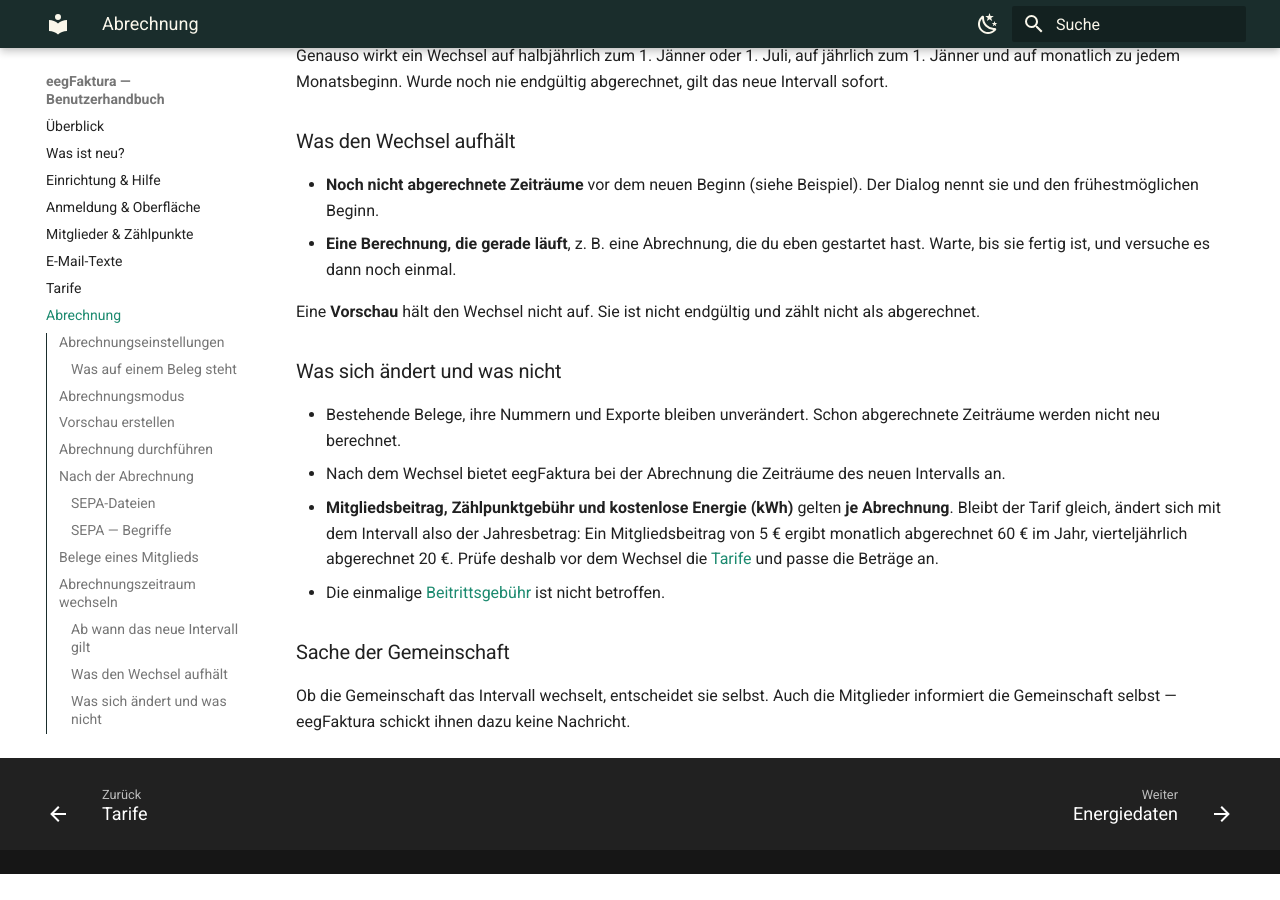
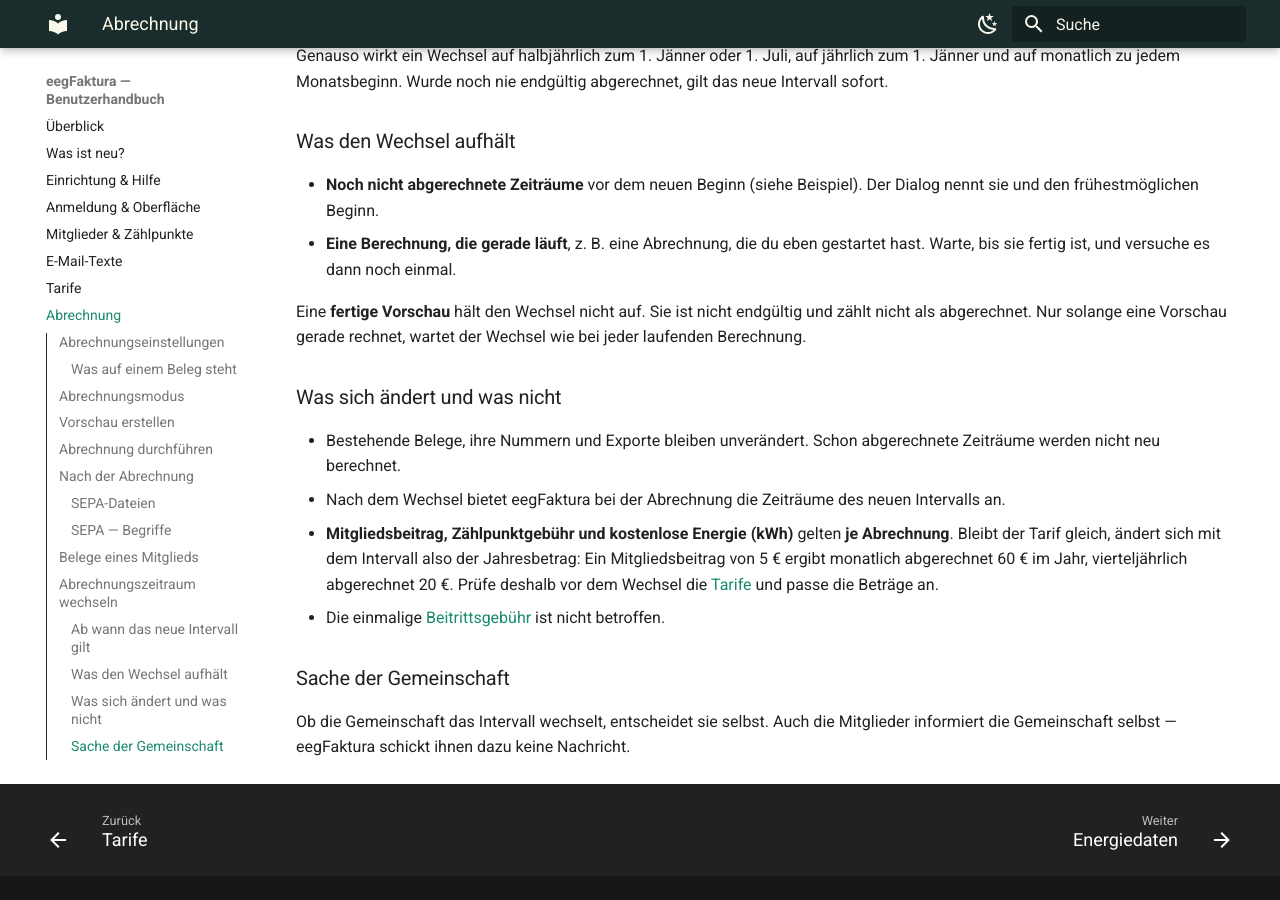
Before and after one commit to eegfaktura/eegfaktura-user-guide, an MkDocs documentation site: the page built from docs/05-abrechnung.md, in a window 1280 px wide and 900 px high, scrolled down 10975 px. Built offline with MkDocs 1.6.1 and Material for MkDocs 9.7.7, drawn with Linux system fonts in a browser that asks for light colours; before the commit the page ends 11849 px from its top, so only the background shows below that.

Commit message:
docs(abrechnung): only a finished preview never blocks; changelog without base fee (review)
Co-Authored-By: Claude Opus 5.5 <noreply@anthropic.com>

```diff
--- a/docs/05-abrechnung.md
+++ b/docs/05-abrechnung.md
@@ -222,7 +222,8 @@ jedem Monatsbeginn. Wurde noch nie endgültig abgerechnet, gilt das neue Interva
 - **Eine Berechnung, die gerade läuft**, z. B. eine Abrechnung, die du eben gestartet hast. Warte, bis sie fertig ist,
   und versuche es dann noch einmal.
 
-Eine **Vorschau** hält den Wechsel nicht auf. Sie ist nicht endgültig und zählt nicht als abgerechnet.
+Eine **fertige Vorschau** hält den Wechsel nicht auf. Sie ist nicht endgültig und zählt nicht als abgerechnet. Nur solange
+eine Vorschau gerade rechnet, wartet der Wechsel wie bei jeder laufenden Berechnung.
 
 ### Was sich ändert und was nicht
 
```
Also changed, not shown: CHANGELOG.md (+1 -1 lines).
